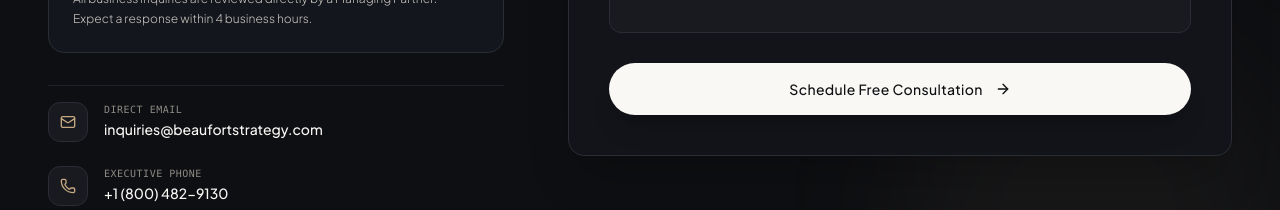
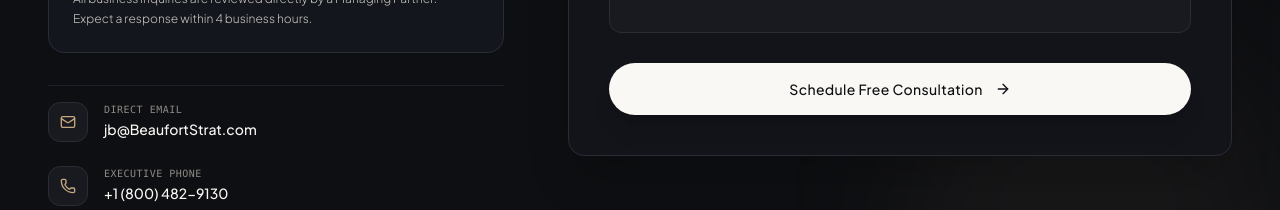
Before and after one commit to jacksonbeaufort-ship-it/Beaufort-Strategy-Website, a React (Vite) app: page / in a window 1280 px wide. Shown: the part 8360-8570 px from the top of the page. Built offline with nearby package versions, Linux system fonts and the light colour scheme.

Commit message:
Linkedin Updates

```diff
--- a/src/components/Footer.tsx
+++ b/src/components/Footer.tsx
@@ -83,7 +83,7 @@ export const Footer: React.FC = () => {
             <span>© {new Date().getFullYear()} Beaufort Strategy Group. All rights reserved.</span>
             <span className="hidden sm:inline">•</span>
             <a
-              href="https://linkedin.com/in/beaufort-strategy-group"
+              href="https://www.linkedin.com/company/beaufort-strat"
               target="_blank"
               rel="noopener noreferrer"
               className="hover:text-[#C5A880] transition-colors flex items-center gap-1.5"
--- a/src/data/content.ts
+++ b/src/data/content.ts
@@ -42,7 +42,7 @@ export const COMPANY_INFO = {
   headline: "Strategy that moves businesses forward.",
   tagline: "We don't just build strategies. We implement them.",
   valueProp: "We help growing businesses implement world-class marketing, analytics, automation, and data systems without the overhead of building an internal department.",
-  email: "inquiries@beaufortstrategy.com",
+  email: "jb@BeaufortStrat.com",
   phone: "+1 (800) 482-9130",
   address: "100 Federal Street, Suite 2800, Boston, MA 02110",
   hours: "Monday - Friday: 8:00 AM - 6:00 PM EST",
@@ -339,7 +339,7 @@ export const TEAM_MEMBERS: TeamMember[] = [
     image: JACKSON_BEAUFORT_HEADSHOT,
     bio: "Former executive strategy consultant specializing in growth architecture for mid-market enterprises. Focuses on aligning capital allocation with turnkey technology implementation.",
     expertise: ["Growth Strategy", "Revenue Operations", "Executive Alignment", "M&A Diagnostics"],
-    linkedin: "https://linkedin.com/in/beaufort-strategy-group"
+    linkedin: "https://www.linkedin.com/in/jackson-beaufort"
   },
   {
     id: "marcus-thorne",
@@ -349,7 +349,7 @@ export const TEAM_MEMBERS: TeamMember[] = [
     image: "https://images.unsplash.com/photo-1500648767791-00dcc994a43e?auto=format&fit=crop&w=800&q=80",
     bio: "15+ years engineering high-throughput data platforms, cloud warehouses, and real-time ETL pipelines. Leads technical execution for all client database and analytics infrastructure.",
     expertise: ["Data Warehousing", "Snowflake / BigQuery", "dbt Transformations", "ETL Pipelines"],
-    linkedin: "https://linkedin.com/in/beaufort-strategy-group"
+    linkedin: "https://www.linkedin.com/company/beaufort-strat"
   }
 ];
 
```
